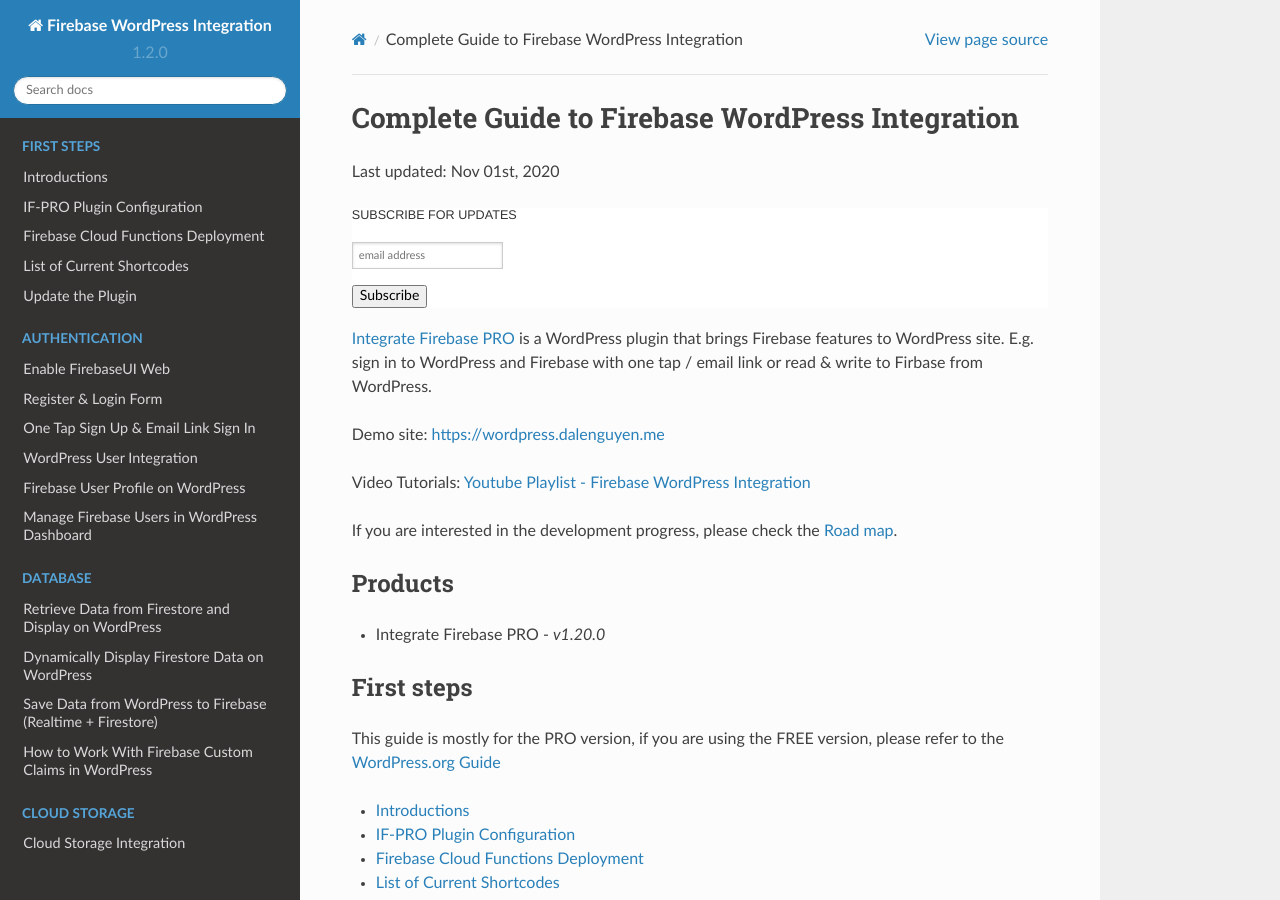
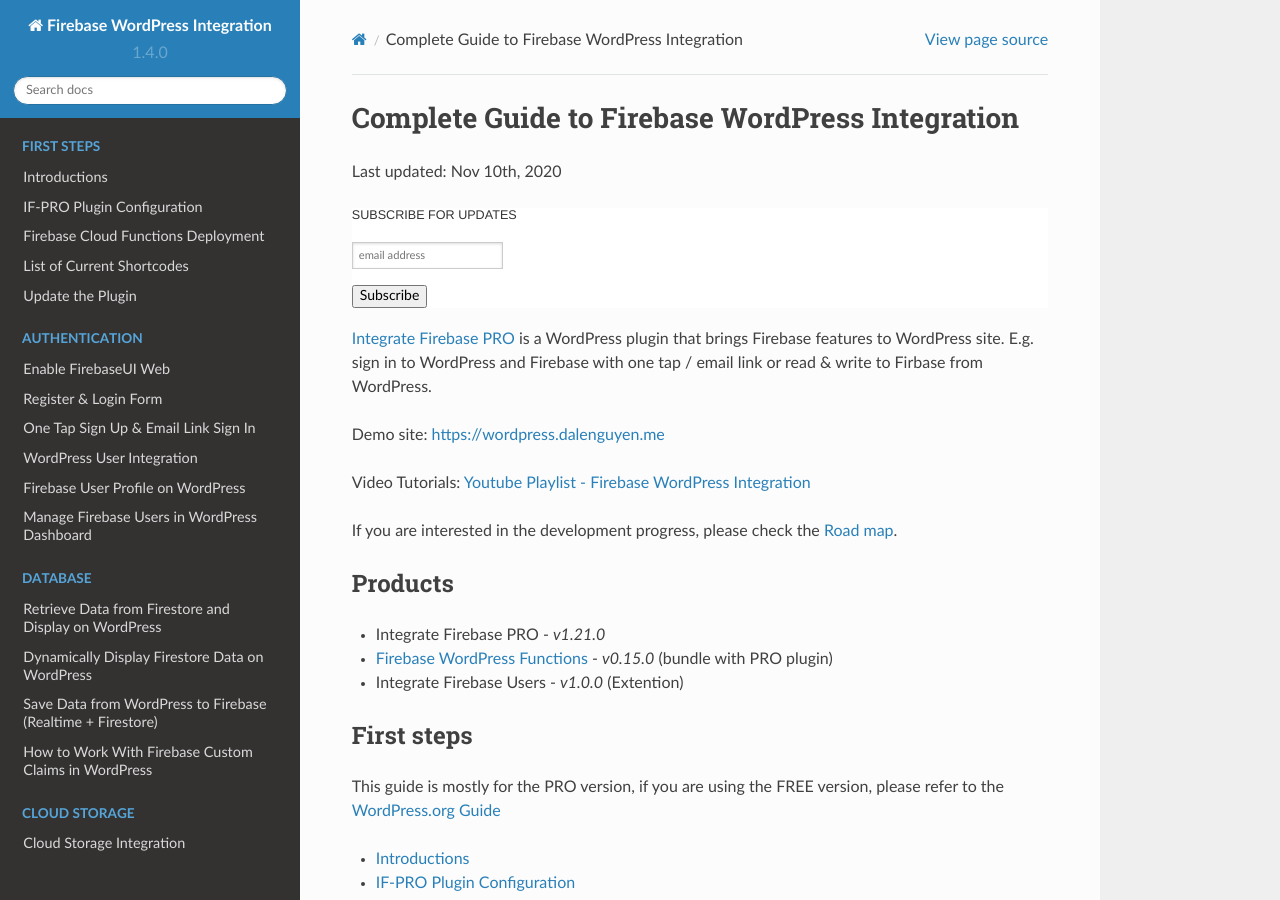
Before and after one commit to dalenguyen/firebase-wordpress-docs, a Sphinx documentation site: the page built from docs/index.rst, in a window 1280 px wide and 900 px high. Built offline with Sphinx 7.4.7 and the Read the Docs theme 2.0.0, drawn with Linux system fonts in a browser that asks for light colours; comment, search, counter and statistics services are not loaded; some of the changed text lies outside the part shown.

Commit message:
Updated import wordpress users to firebase update

```diff
--- a/docs/conf.py
+++ b/docs/conf.py
@@ -22,7 +22,7 @@
 author = u'Dale Nguyen'
 
 # The short X.Y version
-version = '1.2.0'
+version = '1.4.0'
 release = version
 
 # -- General configuration ---------------------------------------------------
--- a/docs/index.rst
+++ b/docs/index.rst
@@ -4,7 +4,7 @@
 .. meta::
    :description lang=en: Guide on how to integrate Firebase to WordPress.
 
-Last updated: Nov 01st, 2020
+Last updated: Nov 10th, 2020
 
 .. raw:: html
 
@@ -45,7 +45,9 @@
 Products
 -----------
 
-- Integrate Firebase PRO - `v1.20.0`
+- Integrate Firebase PRO - `v1.21.0`
+- `Firebase WordPress Functions <https://firebase-wordpress-docs.readthedocs.io/en/latest/intro/cloud-functions-deployment.html>`_ - `v0.15.0` (bundle with PRO plugin)
+- Integrate Firebase Users - `v1.0.0` (Extention)
 
 First steps
 -----------
@@ -193,6 +195,7 @@
 
 List of plugins that can integrate with **Integrate Firebase PRO**
 
+* :doc:`/extentions/firebase-users`
 * :doc:`/extentions/woocommerce`
 * :doc:`/extentions/google-maps`
 * :doc:`/extentions/buddypress`
@@ -202,6 +205,7 @@
    :hidden:
    :caption: Extentions
 
+   extentions/firebase-users
    extentions/woocommerce
    extentions/google-maps
    extentions/buddypress
```
Also changed, not shown: docs/extentions/firebase-users.rst (added, +42 -0 lines), docs/misc/changelog.rst (+17 -0 lines), docs/images/extensions/firebase-users/active-firebase-users.png (added), docs/images/extensions/firebase-users/successfully-import-wordprses-users.png (added).
